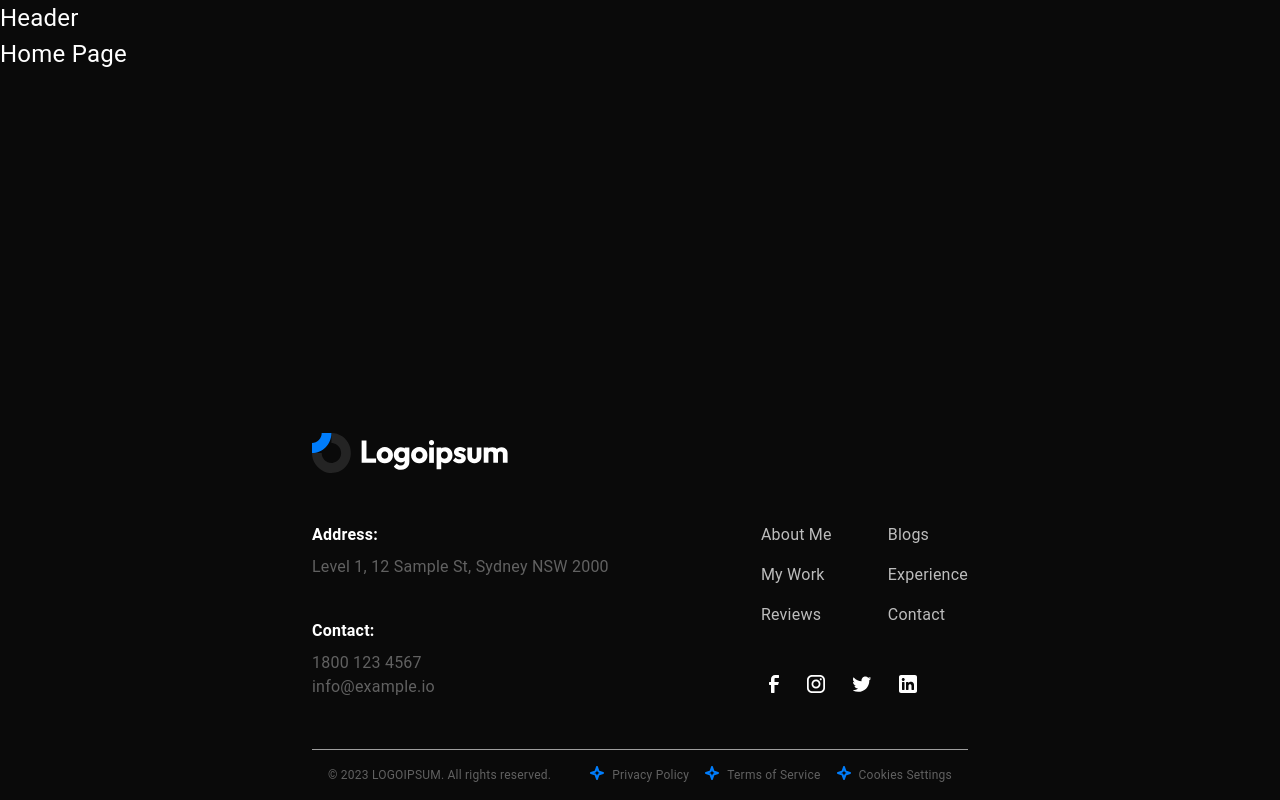
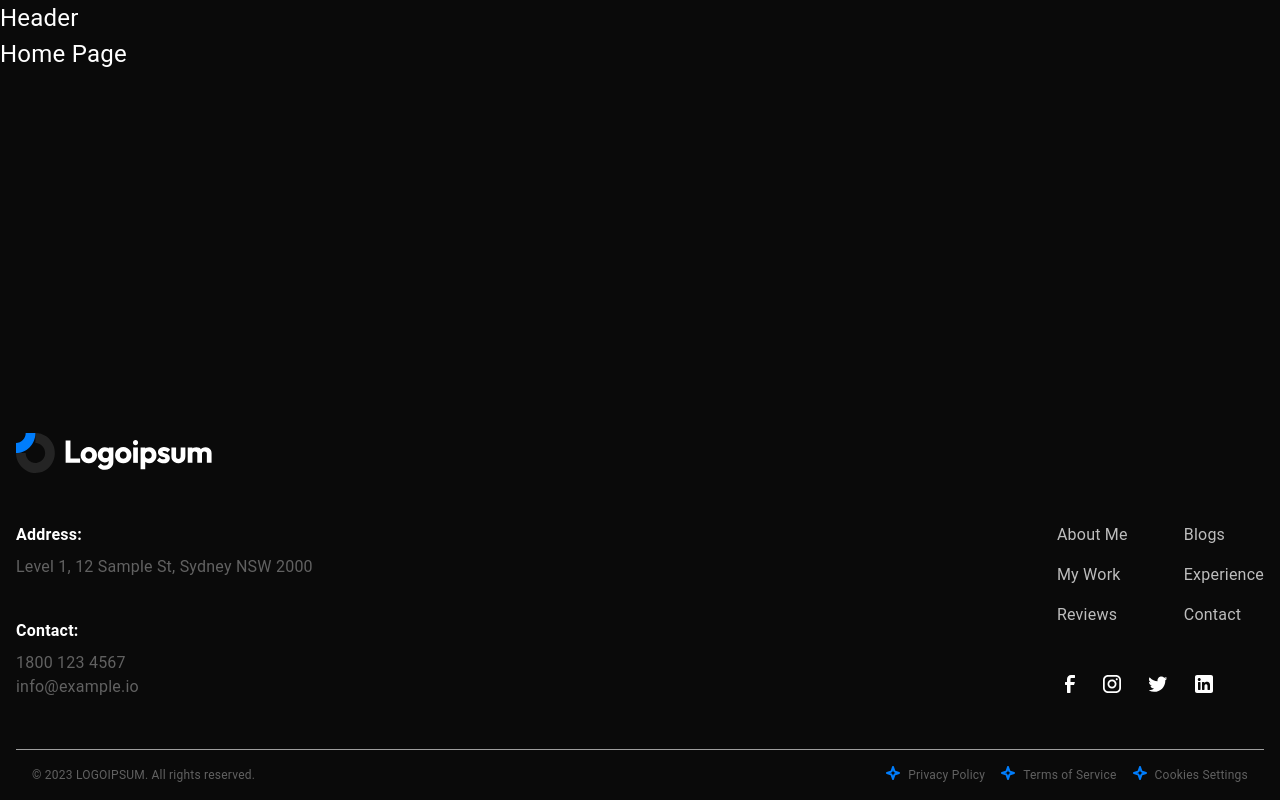
Before and after one commit to prince-hirani/dk-portfolio, a React (Create React App) app: page / in a window 1280 px wide. Built offline with nearby package versions, Linux system fonts and the light colour scheme.

Commit message:
change footer

```diff
--- a/src/components/layout/footer/styles.js
+++ b/src/components/layout/footer/styles.js
@@ -2,7 +2,7 @@ import { Stack, styled } from "@mui/material";
 import { Link } from "react-router-dom";
 
 export const Root = styled(Stack)(({ theme }) => ({
-  padding: theme.spacing(0, 39),
+  padding: theme.spacing(0, 2),
 }));
 
 export const ImgLogo = styled("img")(({ theme }) => ({
--- a/src/components/layout/index.jsx
+++ b/src/components/layout/index.jsx
@@ -1,7 +1,7 @@
 import { Stack } from "@mui/system";
 import { Root } from "./styles";
 import Header from "./header";
-import Footer from "./Footer";
+import Footer from "./footer";
 import Pages from "../../pages";
 
 function Layout() {
```
